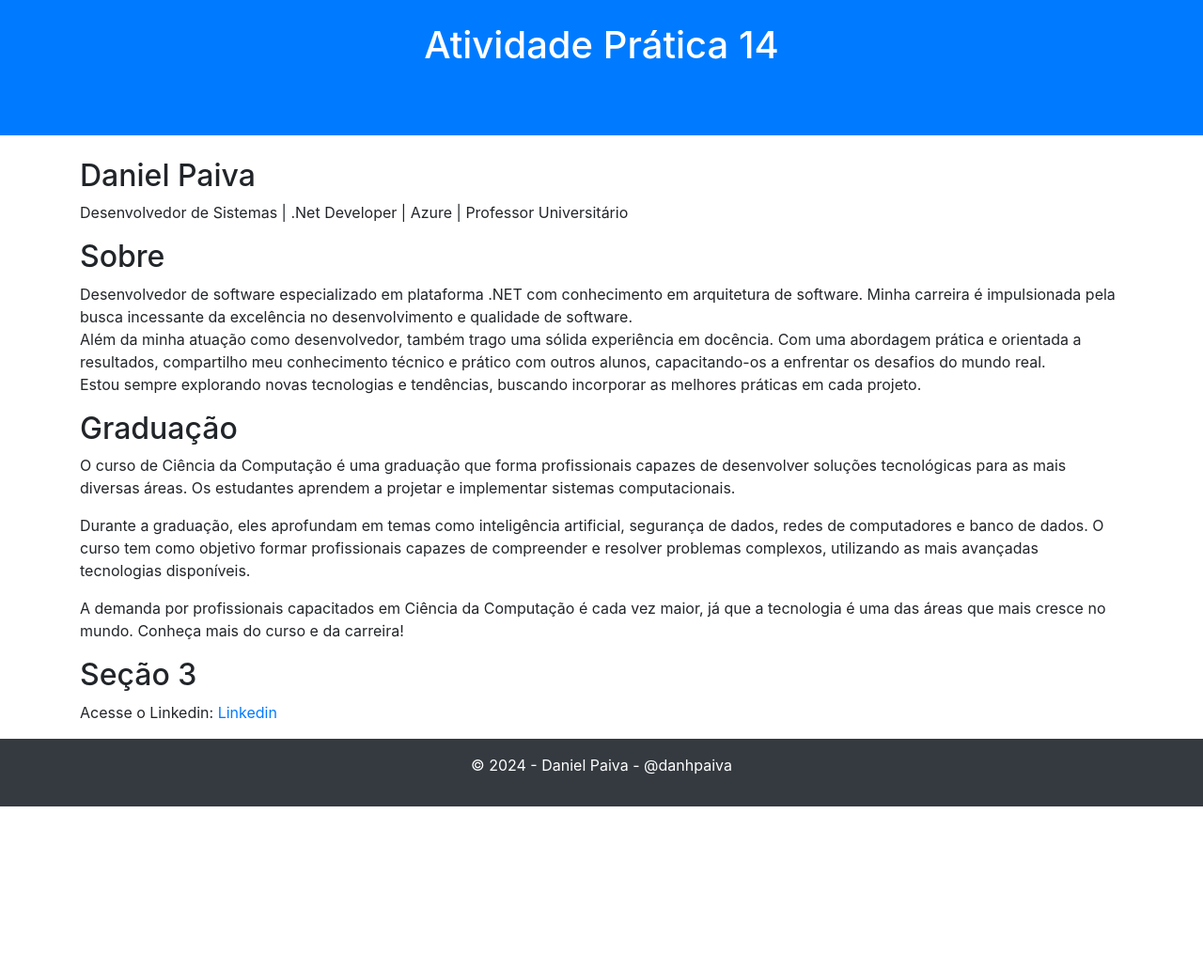
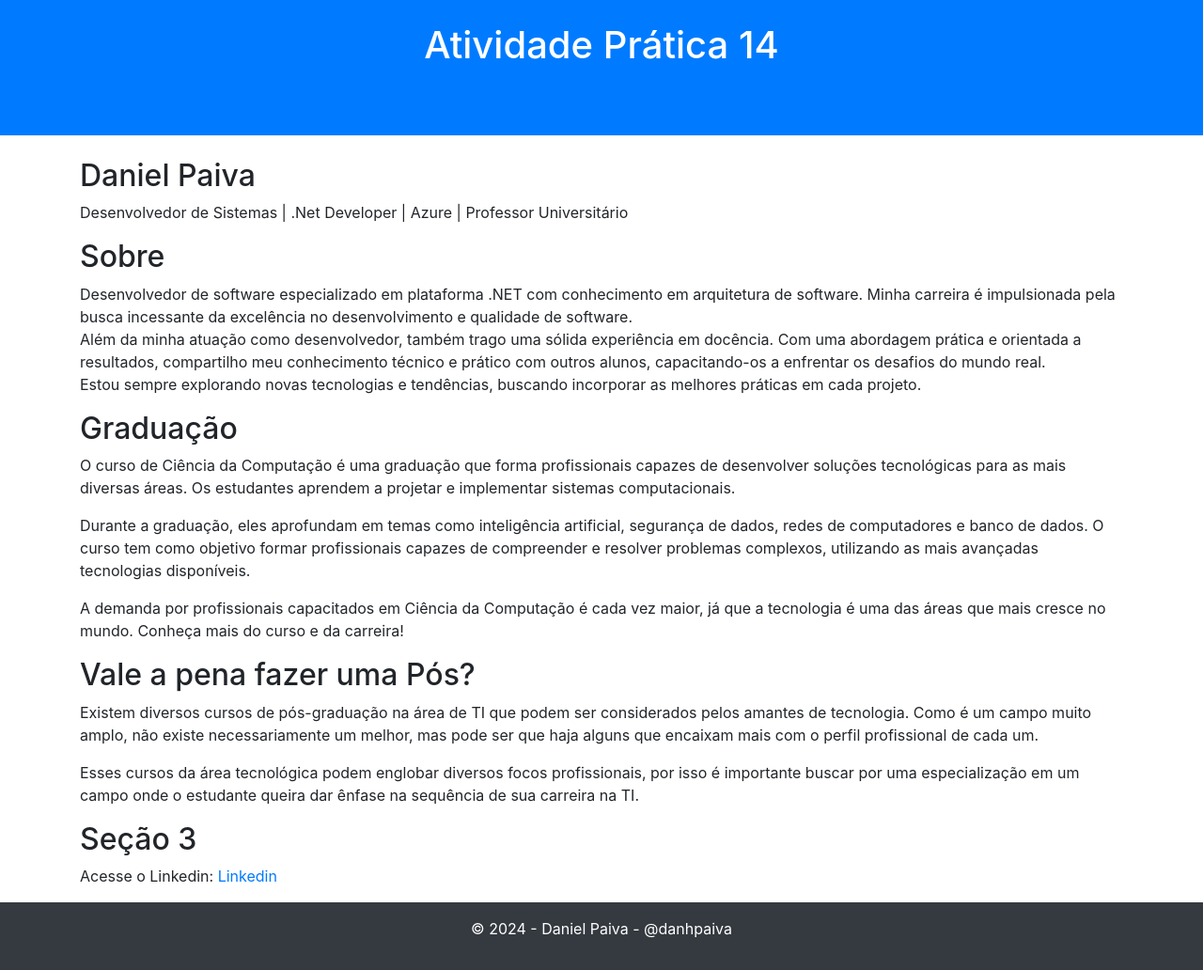
Before and after one commit to danhpaiva/dcc-atividade-14, a plain HTML site: page index.html in a window 1280 px wide. Shown: the whole page at 94% size. Before the commit the page ends 858 px from the top, so only its background shows below. Drawn offline with nearby package versions, Linux system fonts and the light colour scheme.

Commit message:
feat: adicionando mais informações sobre a Pós

```diff
--- a/index.html
+++ b/index.html
@@ -53,6 +53,15 @@
         problemas complexos, utilizando as mais avançadas tecnologias disponíveis.</p>
       <p>A demanda por profissionais capacitados em Ciência da Computação é cada vez maior, já que a tecnologia é uma
         das áreas que mais cresce no mundo. Conheça mais do curso e da carreira!</p>
+
+      <h2>Vale a pena fazer uma Pós?</h2>
+
+      <p>Existem diversos cursos de pós-graduação na área de TI que podem ser considerados pelos amantes de tecnologia.
+        Como é um campo muito amplo, não existe necessariamente um melhor, mas pode ser que haja alguns que encaixam
+        mais com o perfil profissional de cada um.</p>
+
+      <p> Esses cursos da área tecnológica podem englobar diversos focos profissionais, por isso é importante buscar por
+        uma especialização em um campo onde o estudante queira dar ênfase na sequência de sua carreira na TI. </p>
     </section>
 
     <section>
```
